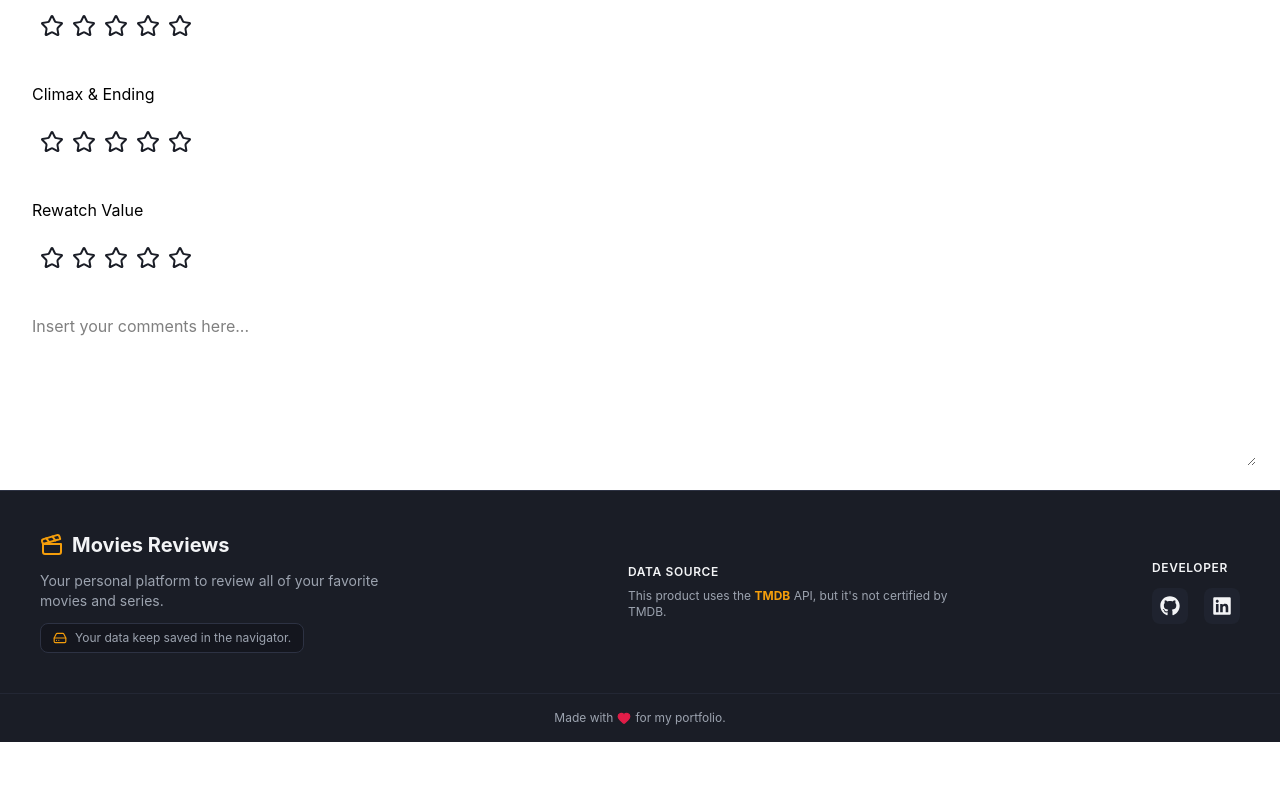
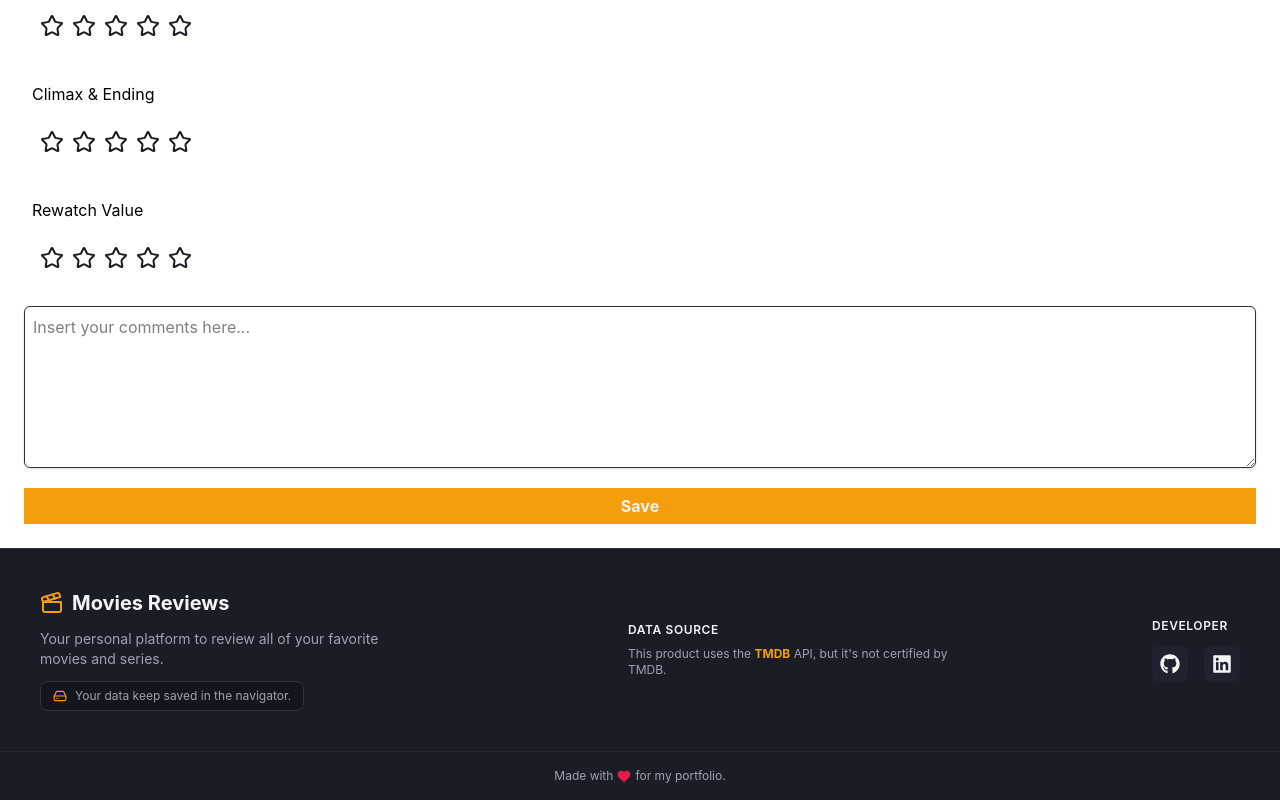
Before and after one commit to daveesin/movies-reviews, a React (Vite) app: page /media/1/review in a window 1280 px wide. Shown: the part 748-1548 px from the top of the page. Before the commit the page ends 1490 px from the top, so only its background shows below. Built offline with nearby package versions, Linux system fonts and the light colour scheme; no server answers.

Commit message:
Create a function and adapt the page to save in the localStorage the reviews

```diff
--- a/src/pages/Review.jsx
+++ b/src/pages/Review.jsx
@@ -9,6 +9,7 @@ function Review() {
     //Declare the states and variables
     const { movieId } = useParams();
     const navigate = useNavigate();
+    const reviews = JSON.parse(localStorage.getItem('reviews')) || [];
 
     const [selectedMovie, setSelectedMovie] = useState(null);
     const [loading, setLoading] = useState(true);
@@ -46,6 +47,31 @@ function Review() {
             [topicId]: ratingValue
         }));
     };
+
+    function handleSaveReview(reviews, movie, ratings, comments) {
+
+        const ratingValues = Object.values(ratings);
+        const totalScore = ratingValues.reduce((acc, curr) => acc + curr, 0);
+        const overallRating = Number((totalScore / ratingValues.length).toFixed(1));
+
+        const newReview = {
+            id: movie.id,
+            title: movie.title,
+            backdropPath: movie.backdrop_path,
+            posterPath: movie.poster_path,
+            overallRating,
+            ratings,
+            comments,
+            createdAt: new Date().toISOString()
+        };
+
+        const updatedReviews = [
+            ...reviews.filter((r) => r.id !== movie.id),
+            newReview
+        ];
+
+        localStorage.setItem('reviews', JSON.stringify(updatedReviews));
+    }
 
 
     //Return (loading case)
@@ -88,8 +114,15 @@ function Review() {
             placeholder='Insert your comments here...'
             value={comment}
             onChange={(event) => setComment(event.target.value)}
-            className='p-2'
+            className='border border-movies-border p-2 rounded-md shadow'
             />
+
+            <button
+            className='p-1.5 bg-movies-accent font-bold text-movies-text hover:bg-movies-accent-dark hover:cursor-pointer'
+            onClick={() => handleSaveReview(reviews, selectedMovie, ratings, comment)}
+            >
+                Save
+            </button>
 
         </div>
     );
```
